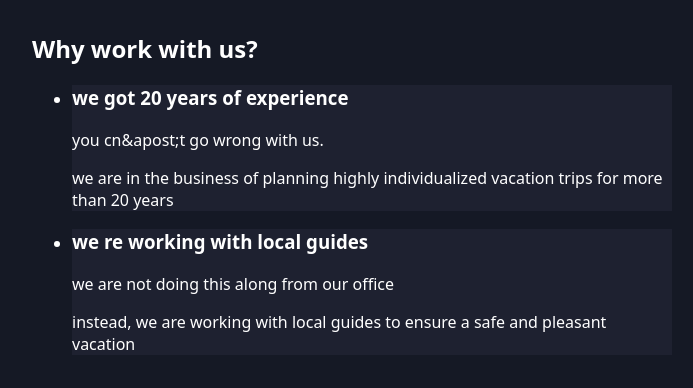
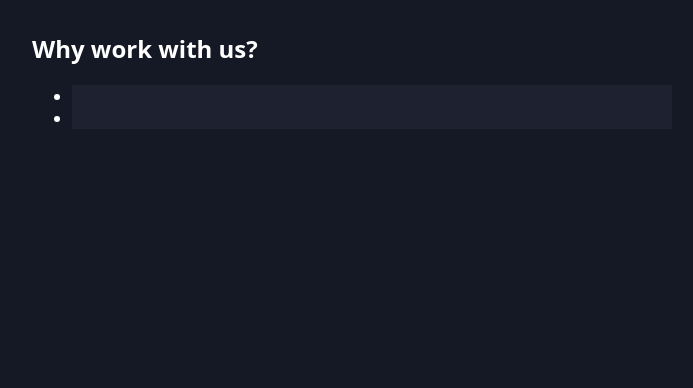
Before and after one commit to Raischmitt/react-compound-components, a React (Vite) app in the folder react-compound-components/: page / in a window 1280 px wide. Shown: the top 388 px of the page, without its empty margins (288-981 px from the left). Built offline with nearby package versions, Linux system fonts and the light colour scheme.

Commit message:
melhorando a reutilização dos componentes

```diff
--- a/react-compound-components/src/App.jsx
+++ b/react-compound-components/src/App.jsx
@@ -1,5 +1,7 @@
 import Accordion from "./components/Accordion/Accordion";
-import AccordionItem from "./components/Accordion/AccordionItem";
+import AccordionContent from "./components/Accordion/AccordionContent";
+import AccordionTitle from "./components/Accordion/AccordionTitle";
+
 
 function App() {
   return (
@@ -8,22 +10,32 @@
         <section>
           <h2>Why work with us?</h2>
           <Accordion clssNme="accordion">
-            <AccordionItem id="experience" className="accordion-item" title="we got 20 years of experience">
+            <Accordion.Item id="experience" className="accordion-item">
+              <Accordion.Title className="accordion-item-title" id="experience" >
+                we got 20 years of experience
+              </Accordion.Title>
+              <Accordion.Content className="accordion-item-content" id="experience" >
                 <article>
                   <p>you cn&apost;t go wrong with us.</p>
                   <p>
                     we are in the business of planning highly individualized vacation trips for more than 20 years
                   </p>
                 </article>
-            </AccordionItem>
-            <AccordionItem id="local-guides" className="accordion-item" title="we re working with local guides">
+              </Accordion.Content>
+            </Accordion.Item>
+            <Accordion.Item id="local-guides" className="accordion-item">
+              <Accordion.Title className="accordion-item-title" id="local-guides" >
+                we re working with local guides
+              </Accordion.Title>
+              <Accordion.Content className="accordion-item-content" id="local-guides" >
                 <article>
                   <p>we are not doing this along from our office</p>
                   <p>
                     instead, we are working with local guides to ensure a safe and pleasant vacation
                   </p>
                 </article>
-            </AccordionItem>
+              </Accordion.Content>
+            </Accordion.Item>
           </Accordion>
         </section>
       </main>
--- a/react-compound-components/src/components/Accordion/Accordion.jsx
+++ b/react-compound-components/src/components/Accordion/Accordion.jsx
@@ -1,4 +1,8 @@
 import { createContext, useContext, useState } from "react"
+
+import AccordionItem from "./AccordionItem";
+import AccordionTitle from "./AccordionTitle";
+import AccordionContent from "./AccordionContent";
 
 const AccordionContext = createContext();
 
@@ -15,18 +19,12 @@
 export default function Accordion({ children, className }) {
     const [openItemId, setOpenItemId] = useState();
 
-    function openItem(id) {
-        setOpenItemId(id);
+    function toggleItem(id) {
+        setOpenItemId(prevId => prevId === id ? null : id);
     }
-
-    function closeItem() {
-        setOpenItemId(null);
-    }
-
     const contextValue = {
         openItemId,
-        openItem,
-        closeItem
+        toggleItem,
     }
     return (
         <AccordionContext.Provider value={contextValue}>
@@ -37,3 +35,7 @@
 
     );
 }
+
+Accordion.Item = AccordionItem;
+Accordion.Title = AccordionTitle;
+Accordion.Content = AccordionContent;
--- /dev/null
+++ b/react-compound-components/src/components/Accordion/AccordionContent.jsx
@@ -0,0 +1,15 @@
+import { useAccordionContext } from "./Accordion"
+
+export default function AccordionContent({ className, id, children }) {
+    const { openItemId } = useAccordionContext();
+
+    const isOpen = openItemId === id;
+
+    return (
+        <>
+            <div className={isOpen ? `${className ?? ''} open` : `${className ?? ''} close`}>
+                {children}
+            </div>
+        </>
+    )
+}
--- a/react-compound-components/src/components/Accordion/AccordionItem.jsx
+++ b/react-compound-components/src/components/Accordion/AccordionItem.jsx
@@ -1,25 +1,11 @@
-import { useAccordionContext } from "./Accordion";
 
-export default function AccordionItem({ id, className, title, children }) {
-    const { openItemId, openItem, closeItem } = useAccordionContext();
 
-    const isOpen = openItemId === id
-
-    function handleClick() {
-        if (isOpen) {
-            closeItem()
-        } else {
-            openItem(id)
-        }
-    }
+export default function AccordionItem({ className, children }) {
 
     return (
         <>
             <li className={className}>
-                <h3 onClick={handleClick}>{title}</h3>
-                <div className={isOpen ? 'accordion-item-context open' : 'accordion-item-context'}>
-                    {children}
-                </div>
+
             </li>
         </>
     )
--- /dev/null
+++ b/react-compound-components/src/components/Accordion/AccordionTitle.jsx
@@ -0,0 +1,11 @@
+import { useAccordionContext } from "./Accordion"
+
+export default function AccordionTitle({ id, children }) {
+    const { toggleItem } = useAccordionContext();
+
+    return (
+        <>
+            <h3 className={className} onClick={() => toggleItem(id)}>{children}</h3>
+        </>
+    )
+}
--- a/react-compound-components/src/index.css
+++ b/react-compound-components/src/index.css
@@ -67,6 +67,10 @@
   background-color: #2c344a;
 }
 
+.close {
+  display: none;
+}
+
 .open {
   display: block;
 }
```
Lines whose indentation alone changed are shown as unchanged.
